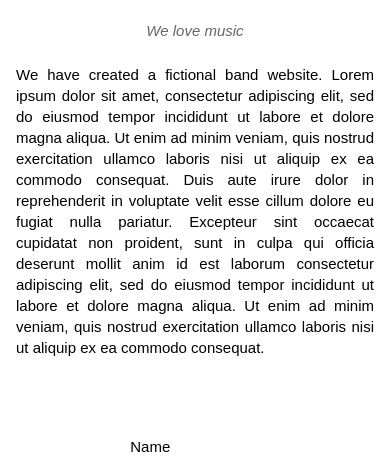
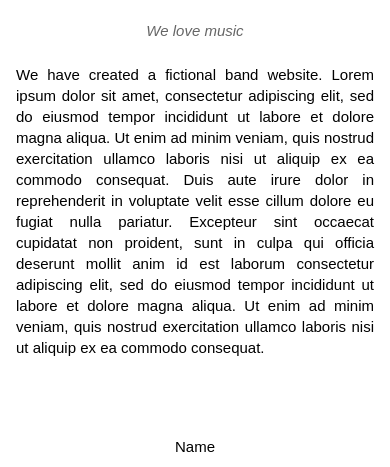
Before and after one commit to huynth1801/theband, a plain HTML site: page index.html in a window 390 px wide. Shown: the part 367-834 px from the top of the page. Drawn offline with Linux system fonts and the light colour scheme; grey boxes are pictures that could not be loaded.

Commit message:
fixed name member center

```diff
--- a/assets/css/responsive.css
+++ b/assets/css/responsive.css
@@ -56,7 +56,7 @@
 
     #content .member-name {
         text-align: center;
-        margin-right: 25%;
+        /* margin-right: 25%; */
     }
 }
 
```
